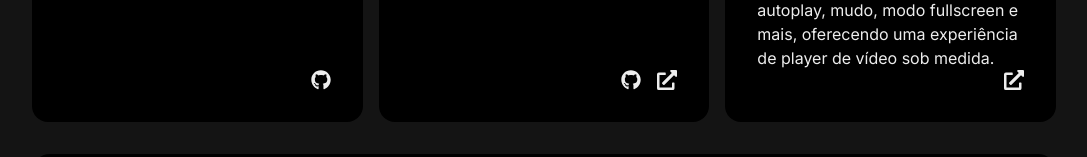
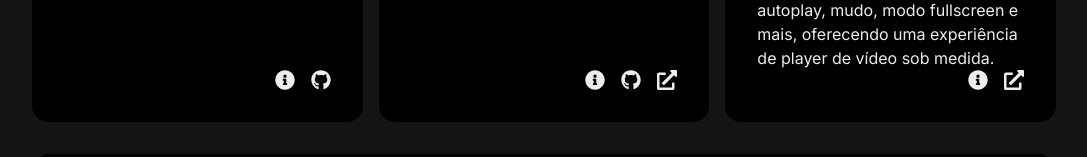
Before and after one commit to mwndl/portfolio, a Next.js app: page / in a window 1280 px wide. Shown: the part 1847-2004 px from the top of the page, without its empty margins (96-1183 px from the left). Built offline with nearby package versions, Linux system fonts and the light colour scheme.

Commit message:
feat: add more info button to projects

```diff
--- a/src/app/components/Projects/index.jsx
+++ b/src/app/components/Projects/index.jsx
@@ -1,15 +1,26 @@
 'use client';
 
+import { useState } from 'react';
 import styles from './styles.module.css';
 import { useTranslation } from 'react-i18next';
 import { useIntersectionObserver } from '@/hooks/useIntersectionObserver';
-import { FaExternalLinkAlt, FaGithub } from 'react-icons/fa';
+import { FaExternalLinkAlt, FaGithub, FaInfoCircle } from 'react-icons/fa';
+import ProjectDetailsDialog from './ProjectDetailsDialog';
 
 export default function Projects() {
   const { t } = useTranslation();
   const [containerRef, isVisible] = useIntersectionObserver();
+  const [selectedProject, setSelectedProject] = useState(null);
 
   const projectKeys = ['project1', 'project2', 'project3'];
+
+  const handleLearnMore = (projectKey) => {
+    setSelectedProject(projectKey);
+  };
+
+  const handleCloseDialog = () => {
+    setSelectedProject(null);
+  };
 
   return (
     <section id="projects" className={styles.section}>
@@ -60,6 +71,14 @@ export default function Projects() {
                 </div>
 
                 <div className={styles.links}>
+                  <button
+                    onClick={() => handleLearnMore(key)}
+                    className={`${styles.iconLink} ${isVisible ? styles.fadeInUp : ''}`}
+                    style={{ animationDelay: `${baseDelay + 0.3}s` }}
+                    aria-label="Learn More"
+                  >
+                    <FaInfoCircle size={20} />
+                  </button>
                   {hasGithub && (
                     <a
                       href={github}
@@ -90,6 +109,13 @@ export default function Projects() {
           })}
         </div>
       </div>
+
+      {selectedProject && (
+        <ProjectDetailsDialog
+          projectKey={selectedProject}
+          onClose={handleCloseDialog}
+        />
+      )}
     </section>
   );
 }
```
